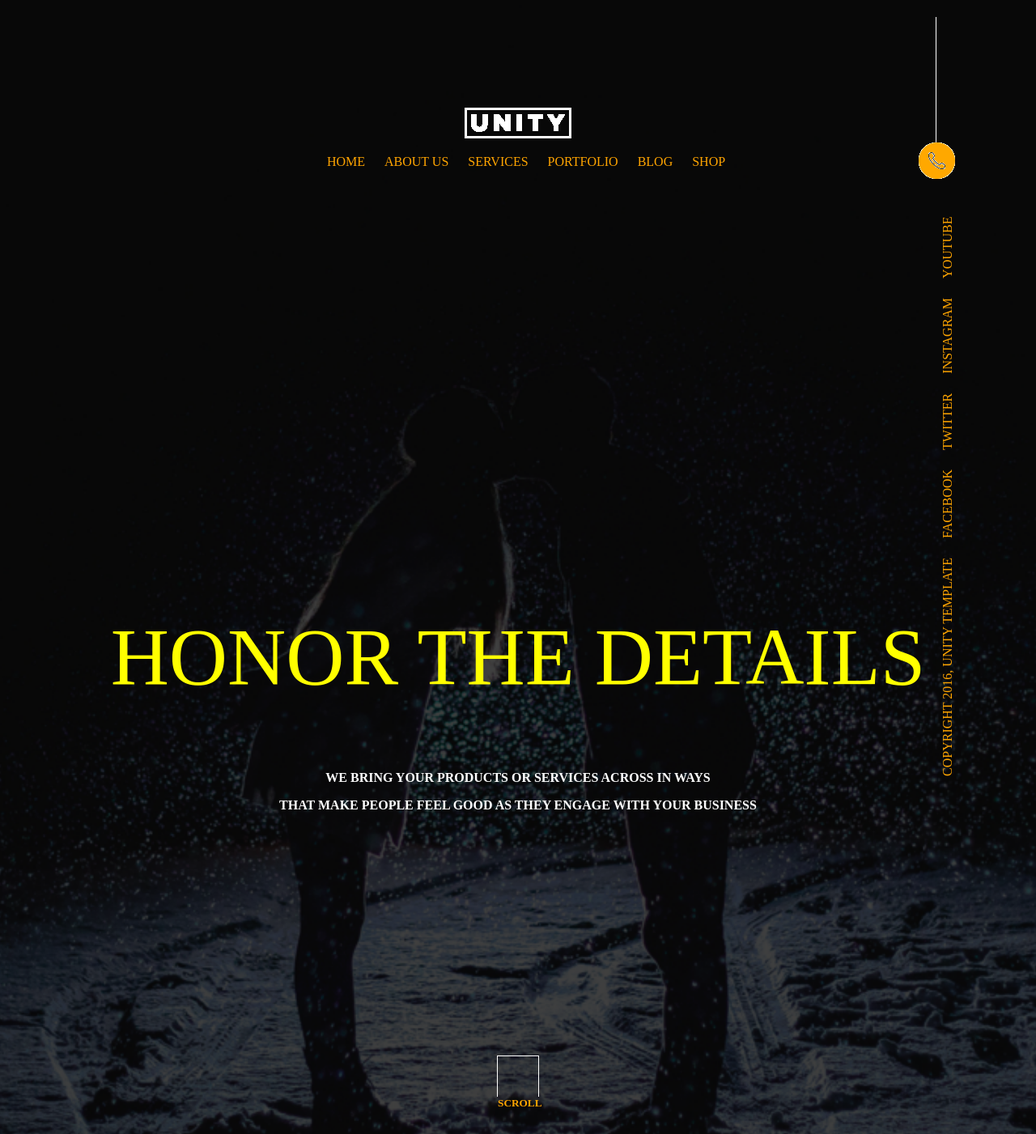
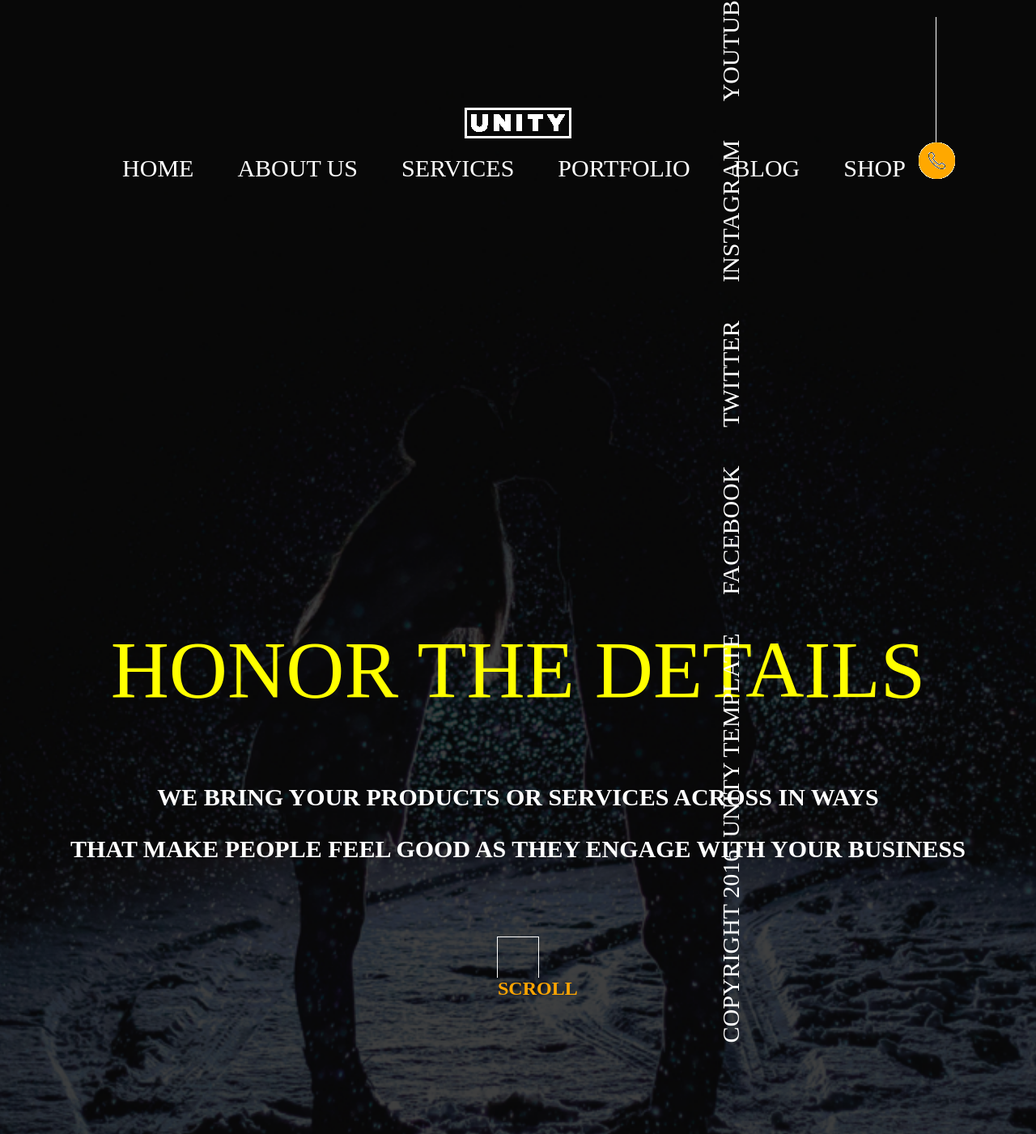
Before and after one commit to dxu6/Assignment1_Resume, a plain HTML site: page index.html in a window 1280 px wide. Shown: the part 19-1420 px from the top of the page at 81% size. Drawn offline with Linux system fonts and the light colour scheme; files whose address does not match are found by name; a web font is replaced by a local one.

Commit message:
layout changes as the last puch on Feb.12

```diff
--- a/css/style.css
+++ b/css/style.css
@@ -53,7 +53,9 @@
 .section1-nav li {
 	display: inline;
 	margin-top: 60px;
-	margin-right: 20px;
+	margin-right: 50px;
+	color: white;
+	font-size: 30px;
 }
 
 .section1-honorDiv{
@@ -67,7 +69,7 @@
 
 .section1-honorDescription{
 	color: white;
-	font-size: 16px;
+	font-size: 30px;
     text-align: center;
 }
 
@@ -83,14 +85,16 @@
 	transform: rotate(-90deg);
 	position: absolute;
 	top: 627px;
-    right: -266px;
+	right: -316px;
+	color: white;
+	font-size: 30px;
 
 }
 
 .section1-media li{
 
 	display: inline;
-	margin: 10px;
+	margin: 20px;
 }
 
 .section1-scroll-square{
@@ -99,7 +103,7 @@
     border-top: 1px solid white;
     border-left: 1px solid white;
     border-right: 1px solid white;
-	margin: 300px auto 50px auto;
+	margin: 90px auto 50px auto;
 	  }
 
 .scroll{
@@ -146,7 +150,7 @@
     /* border-top: 15px solid white;
     border-left: 15px solid white;
 	border-right: 15px solid white; */
-	border: 15px solid white;
+	border: 10px solid white;
 	position: absolute;
 	margin: -260px 215px auto 375px;
 	  }
@@ -351,7 +355,7 @@
 .section6{
 	background-color: black;
 	position: absolute;
-	top: 3050px;
+	top: 7050px;
 	width: 100%;
 	height: 500px;
 	font-family: 'Abraham Lincoln';
--- a/index.html
+++ b/index.html
@@ -2,7 +2,7 @@
 <html>
   <head>
     <meta charset="utf-8">
-    <title>Assign2_DavidXuResume</title>
+    <title>Assign1_Resume_Assign2_proto</title>
     <link rel="stylesheet" href="css/normalize.css">
     <link rel="stylesheet" href="css/style.css">
     <link rel="stylesheet" href="https://fonts.googleapis.com/css?family=Lato|Poppins|Roboto">
@@ -49,7 +49,7 @@
             <!-- Section1 Bottom Scroll part starts  -->
               <div class="section1-scroll-square">
                   <div class="scroll"></div>
-                   <h5>SCROLL</h5>
+                   <h2>SCROLL</h2>
               </div>
              <img class="section1-arrow" src="image1/prototype_0007s_0001_Vector-Smart-Object" alt="">
       </section>     <!-- THis is section 1 ends -->
@@ -73,9 +73,9 @@
 
             <!-- Section2 Middle part starts  -->
             <div  class="section2-mid-compl">
-              <h2>Complexity</h2>
-              <h2>Should be</h2>
-              <h2>secrect</h2>
+              <h3>Complexity</h3>
+              <h3>Should be</h3>
+              <h3>secrect</h3>
             </div>
 
             <div class="section2-mid-we">
```
